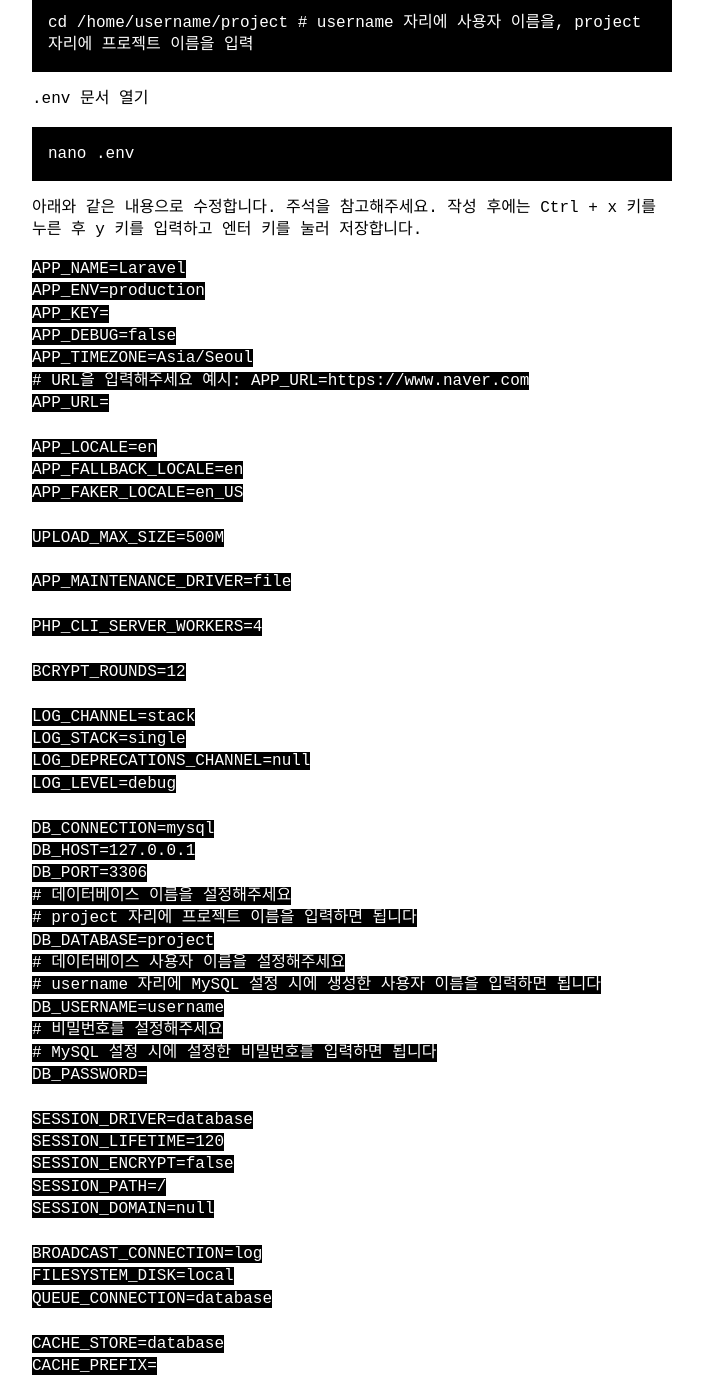
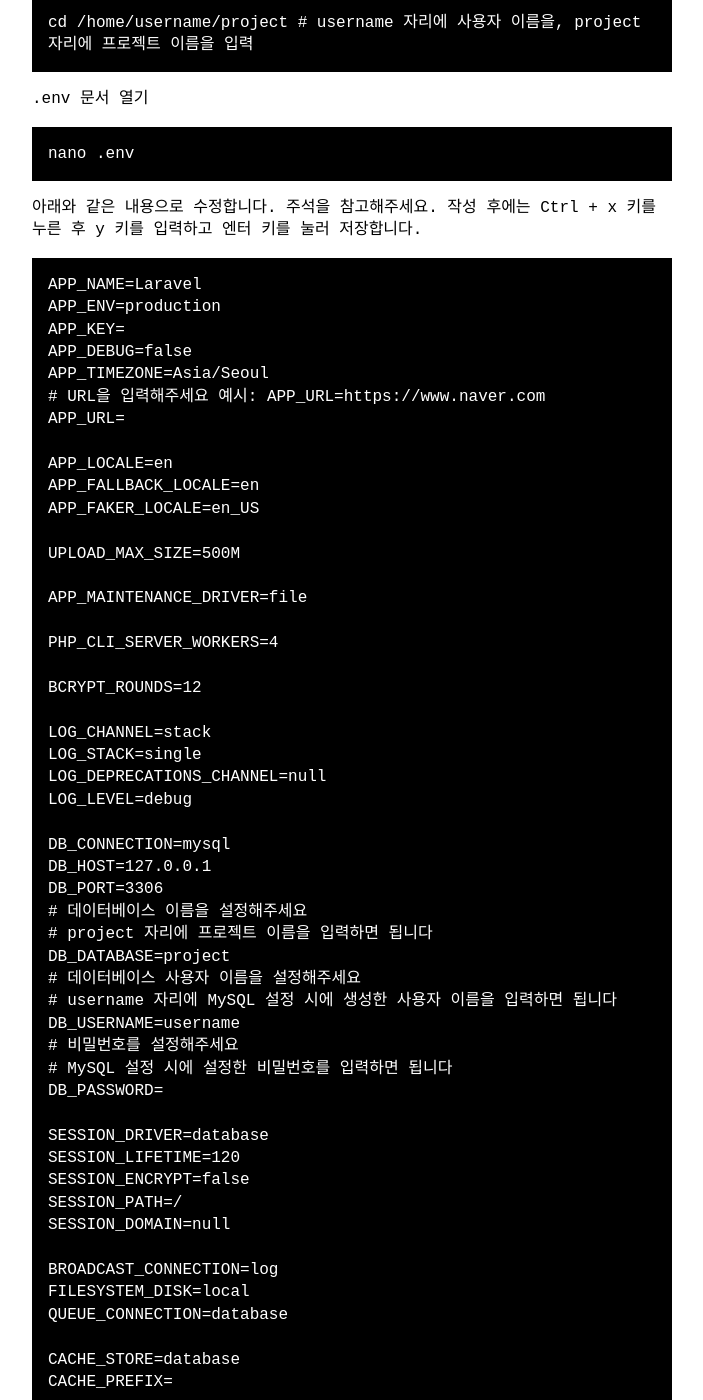
Before and after one commit to BaekJinYoung/BaekJinYoung.github.io, a Jekyll site: the page built from _posts/2025-03-07-Rocky-프로젝트-설치.md, in a window 1280 px wide and 1400 px high, scrolled down 14704 px. Shown: the whole window, without its empty margins (288-991 px from the left). Built offline with Jekyll 4.4.1, drawn with Linux system fonts in a browser that asks for light colours; some of the changed text lies outside the part shown.

Commit message:
post: Rocky 서버에 프로젝트 업로드: 코드블록 언어 설정

````diff
--- a/_posts/2025-03-07-Rocky-프로젝트-설치.md
+++ b/_posts/2025-03-07-Rocky-프로젝트-설치.md
@@ -570,7 +570,7 @@ nano .env
 아래와 같은 내용으로 수정합니다.
 주석을 참고해주세요.
 작성 후에는 Ctrl + x 키를 누른 후 y 키를 입력하고 엔터 키를 눌러 저장합니다.
-```dotenv
+```shell
 APP_NAME=Laravel
 APP_ENV=production
 APP_KEY=
````
